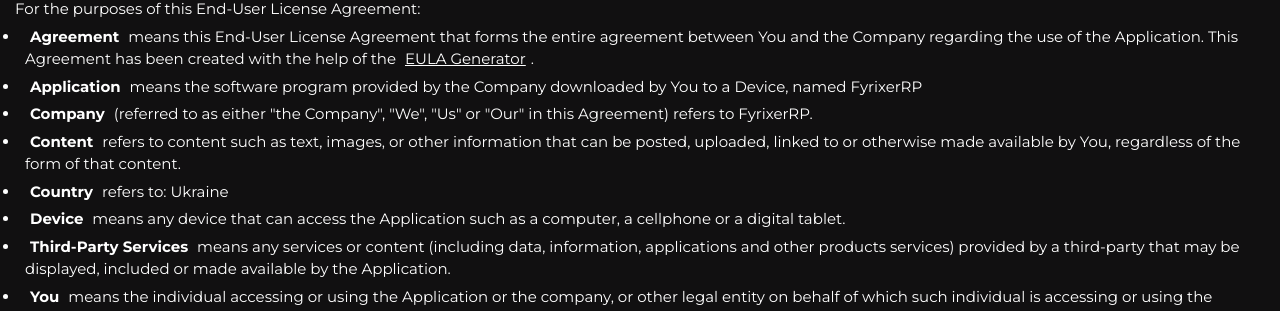
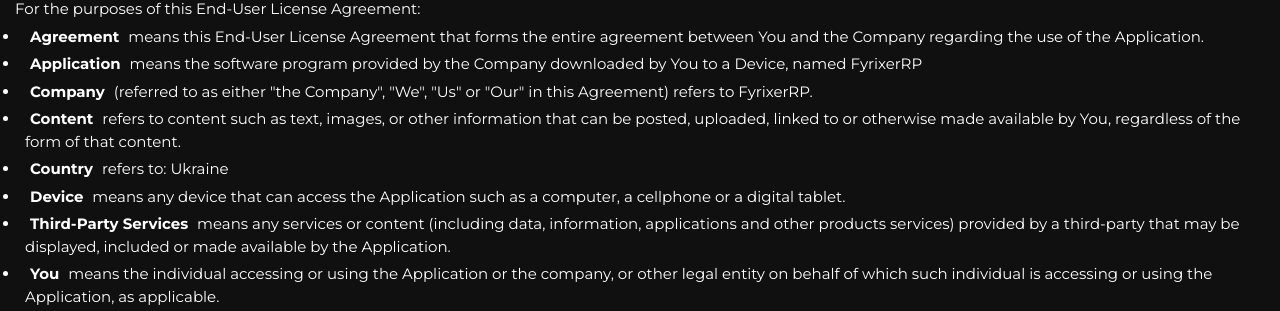
Before and after one commit to fyrixer-rp-ua/eula, a plain HTML site: page index.html in a window 1280 px wide. Shown: the part 370-681 px from the top of the page. Drawn offline with Linux system fonts and the light colour scheme.

Commit message:
Update index.html

```diff
--- a/index.html
+++ b/index.html
@@ -23,7 +23,7 @@
 <p>For the purposes of this End-User License Agreement:</p>
 <ul>
 <li>
-<p><strong>Agreement</strong> means this End-User License Agreement that forms the entire agreement between You and the Company regarding the use of the Application. This Agreement has been created with the help of the <a href="https://www.termsfeed.com/eula-generator/" target="_blank">EULA Generator</a>.</p>
+<p><strong>Agreement</strong> means this End-User License Agreement that forms the entire agreement between You and the Company regarding the use of the Application.</p>
 </li>
 <li>
 <p><strong>Application</strong> means the software program provided by the Company downloaded by You to a Device, named FyrixerRP</p>
```
